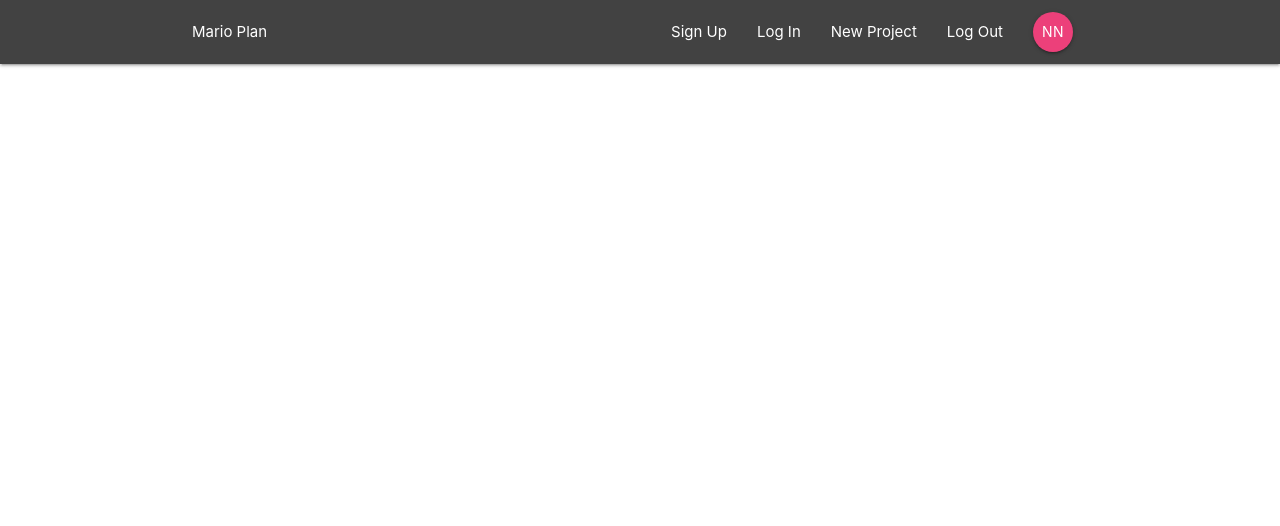
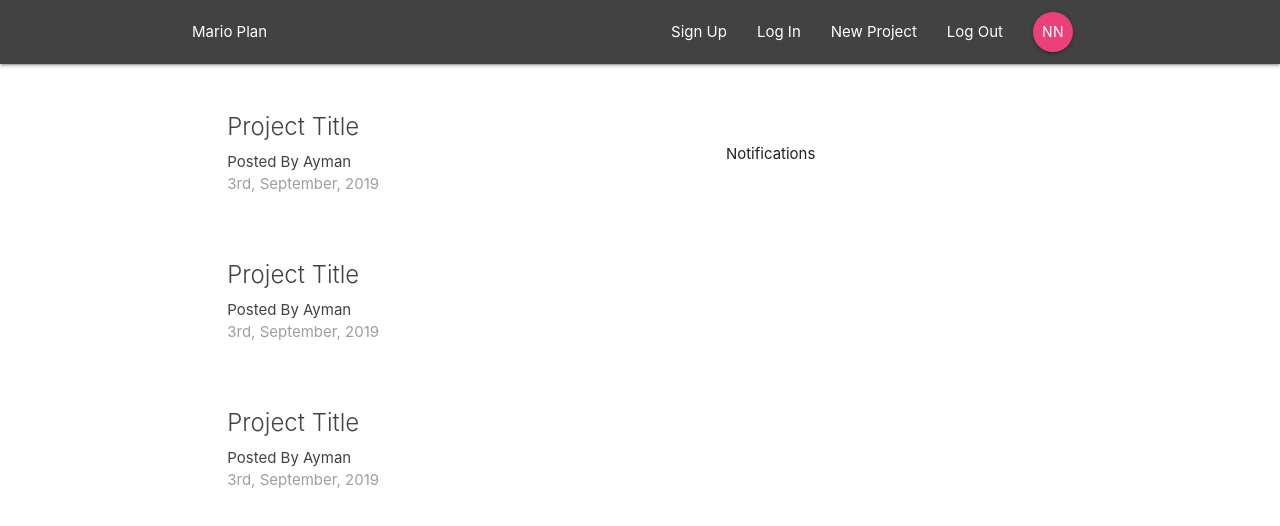
Before and after one commit to aymankharouf/course-register, a React (Create React App) app: page / in a window 1280 px wide. Shown: the top 526 px of the page. Built offline with nearby package versions, Linux system fonts and the light colour scheme.

Commit message:
add dashboard and project list

```diff
--- a/src/App.js
+++ b/src/App.js
@@ -1,6 +1,7 @@
 import React, { Component } from 'react';
-import { BrowserRouter } from 'react-router-dom'
+import { BrowserRouter, Switch, Route } from 'react-router-dom'
 import Navbar from './components/layout/Navbar'
+import Dashboard from './components/dashboard/Dashboard'
 
 class App extends Component {
   render() {
@@ -8,6 +9,9 @@
       <BrowserRouter>
         <div className="App">
           <Navbar/>
+          <Switch>
+            <Route exact path='/' component={Dashboard}/>
+          </Switch>
         </div>
       </BrowserRouter>
     )
--- a/src/components/dashboard/Dashboard.js
+++ b/src/components/dashboard/Dashboard.js
@@ -0,0 +1,22 @@
+import React, { Component} from 'react'
+import Notifications from './Notifications'
+import ProjectList from '../projects/ProjectList'
+
+class Dashboard extends Component {
+  render() {
+    return (
+      <div className="dashboard container">
+        <div className="row">
+          <div className="col s12 m6">
+            <ProjectList/>
+          </div>
+          <div className="col s12 m5 offset-m1">
+            <Notifications/>
+          </div>
+        </div>
+      </div>
+    )
+  }
+}
+
+export default Dashboard
--- a/src/components/dashboard/Notifications.js
+++ b/src/components/dashboard/Notifications.js
@@ -0,0 +1,11 @@
+import React from 'react'
+
+const Notifications = () => {
+  return (
+    <div>
+      <p>Notifications</p>
+    </div>
+  )
+}
+
+export default Notifications
--- a/src/components/projects/ProjectList.js
+++ b/src/components/projects/ProjectList.js
@@ -0,0 +1,31 @@
+import React from 'react'
+
+const ProjectList = () => {
+  return (
+    <div className="project-list section">
+      <div className="card z-depth-0 project-summary">
+        <div className="card-content grey-text text-darken-3">
+          <span className="card-title">Project Title</span>
+          <p>Posted By Ayman</p>
+          <p className="grey-text">3rd, September, 2019</p>
+        </div>
+      </div>
+      <div className="card z-depth-0 project-summary">
+        <div className="card-content grey-text text-darken-3">
+          <span className="card-title">Project Title</span>
+          <p>Posted By Ayman</p>
+          <p className="grey-text">3rd, September, 2019</p>
+        </div>
+      </div>
+      <div className="card z-depth-0 project-summary">
+        <div className="card-content grey-text text-darken-3">
+          <span className="card-title">Project Title</span>
+          <p>Posted By Ayman</p>
+          <p className="grey-text">3rd, September, 2019</p>
+        </div>
+      </div>
+    </div>
+  )
+}
+
+export default ProjectList
```
